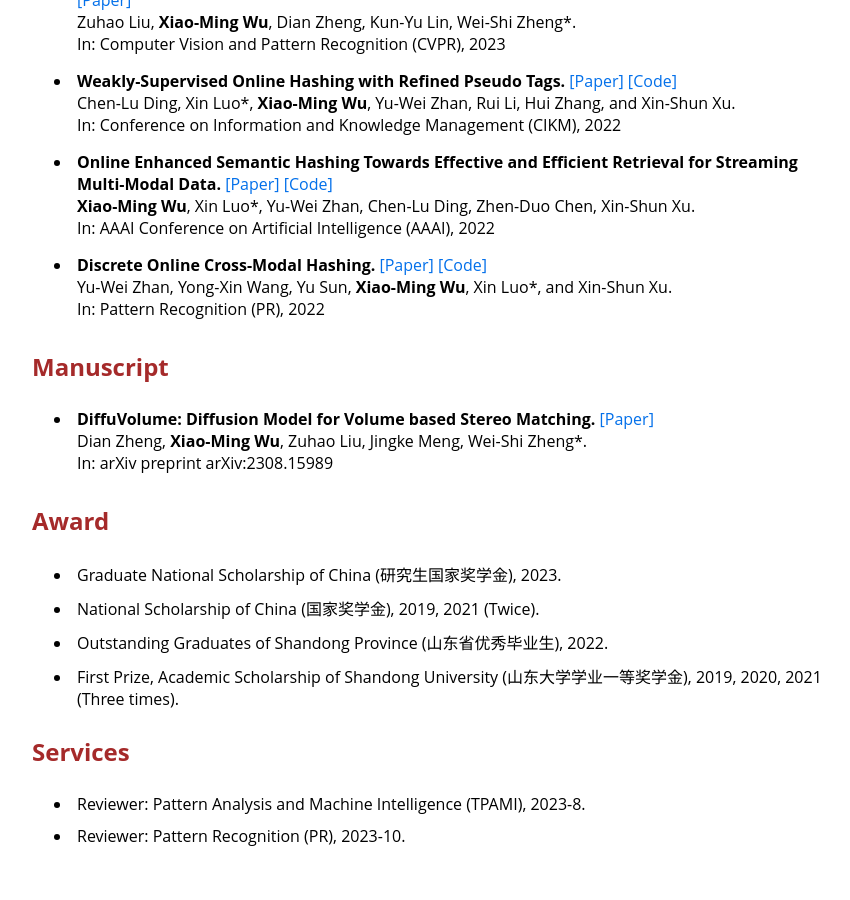
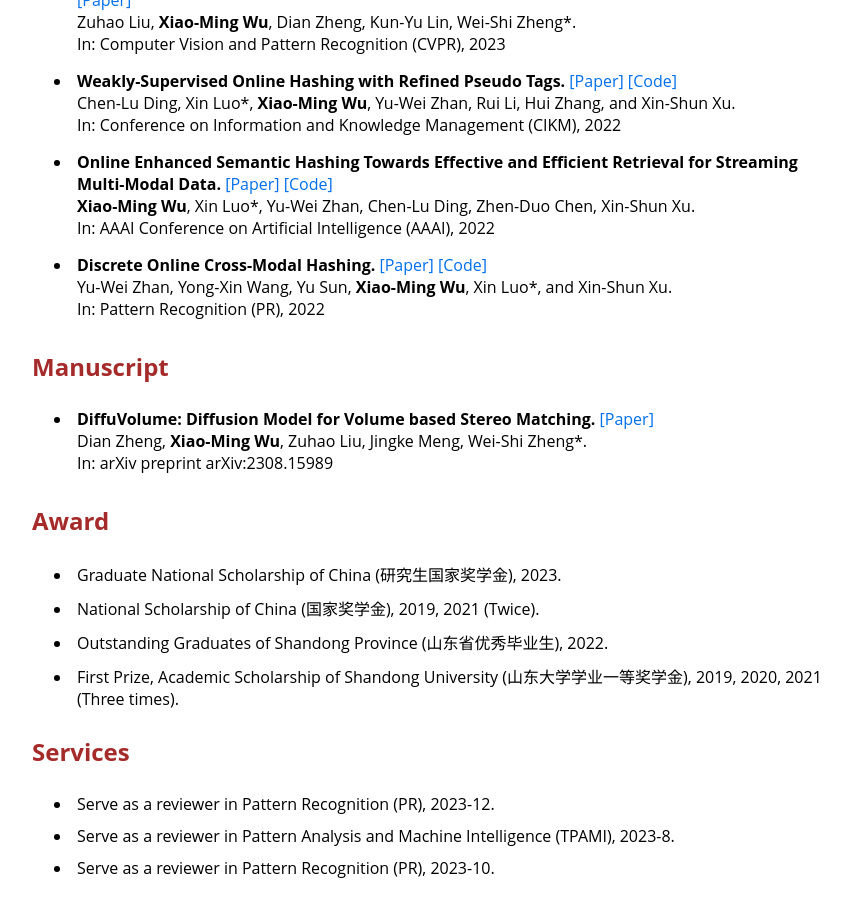
Before and after one commit to DravenALG/DravenALG.github.io, a Jekyll site: the page built from index.html, in a window 1280 px wide and 900 px high, scrolled down 1236 px. Shown: the whole window, without its empty margins (208-1058 px from the left). Built offline with Jekyll 4.4.1, drawn with Linux system fonts in a browser that asks for light colours; before the commit the page ends 2104 px from its top, so only the background shows below that.

Commit message:
service update

```diff
--- a/_data/service.yml
+++ b/_data/service.yml
@@ -1,6 +1,9 @@
+- name: Pattern Recognition (PR)
+  duty: a reviewer
+  date: 2023-12
 - name: Pattern Analysis and Machine Intelligence (TPAMI)
-  duty: Reviewer
+  duty: a reviewer
   date: 2023-8
 - name: Pattern Recognition (PR)
-  duty: Reviewer
+  duty: a reviewer
   date: 2023-10
--- a/index.html
+++ b/index.html
@@ -124,7 +124,7 @@
     <ul>
         {% for service in site.data.service %}
         <li>
-            <div> {{service.duty}}: {{service.name}}, {{service.date}}.</div>
+            <div> Serve as {{service.duty}} in {{service.name}}, {{service.date}}.</div>
         </li>
         {% endfor %}
     </ul>
```
